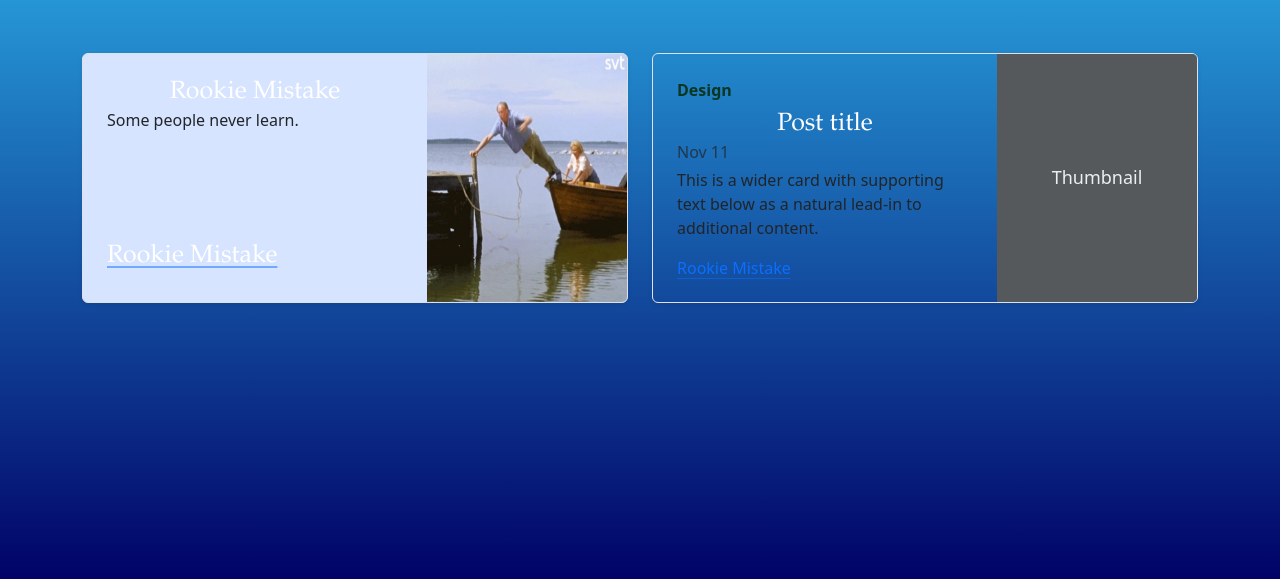
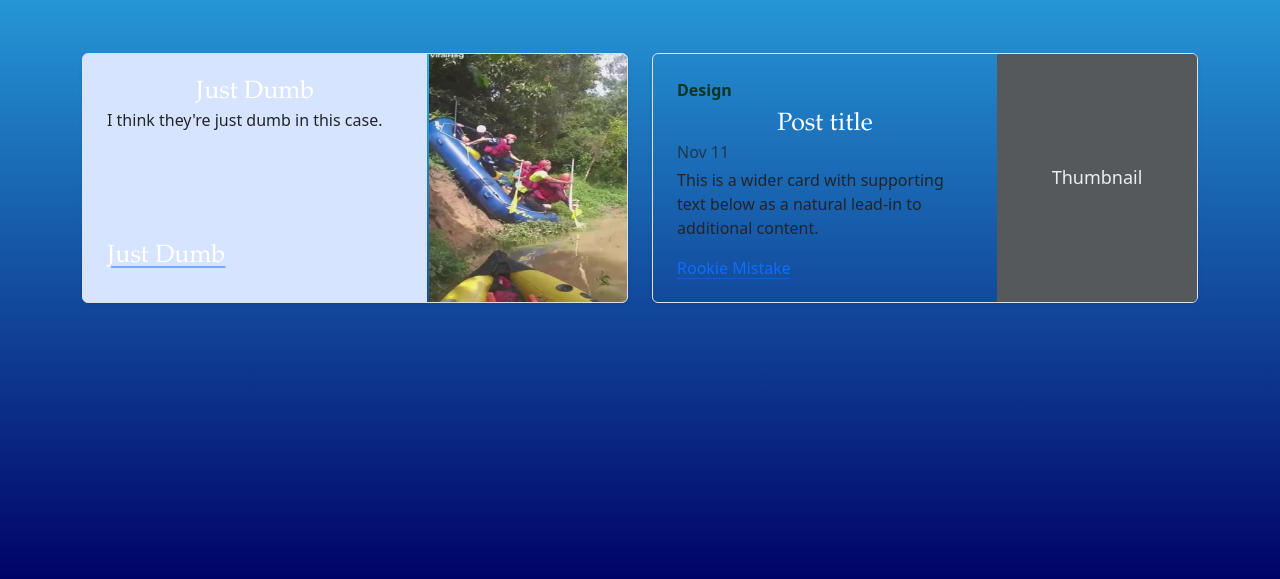
Before and after one commit to FinnWurray/Home, a plain HTML site: page index.html in a window 1280 px wide. Shown: the part 213-792 px from the top of the page. Drawn offline with nearby package versions, Linux system fonts and the light colour scheme.

Commit message:
card update

```diff
--- a/index.html
+++ b/index.html
@@ -77,17 +77,17 @@
       <div class="col-md-6">
         <div class="finn-card row g-0 border rounded overflow-hidden flex-md-row mb-4 shadow-sm h-md-250 position-relative">
           <div class="col p-4 d-flex flex-column position-static">
-            <h3 class="mb-0">Rookie Mistake</h3>
-            <p class="card-text mb-auto">Some people never learn.</p>
-              <a href="rookie-mistake.html" class="icon-link gap-1 icon-link-hover stretched-link">
-                <h3>Rookie Mistake</h3>
+            <h3 class="mb-0">Just Dumb</h3>
+            <p class="card-text mb-auto">I think they're just dumb in this case.</p>
+              <a href="just-dumb.html" class="icon-link gap-1 icon-link-hover stretched-link">
+                <h3>Just Dumb</h3>
               <svg class="bi">
                 <use xlink:href="#chevron-right"></use>
               </svg>
             </a>
           </div>
           <div class="col-auto d-none d-lg-block">
-            <img class="bd-placeholder-img" width="200" height="250" src="screenshot-1.png" alt="Funny image">
+            <img class="bd-placeholder-img" width="200" height="250" src="screenshot-2.png" alt="Funny image">
           </div>
         </div>
       </div>
```
